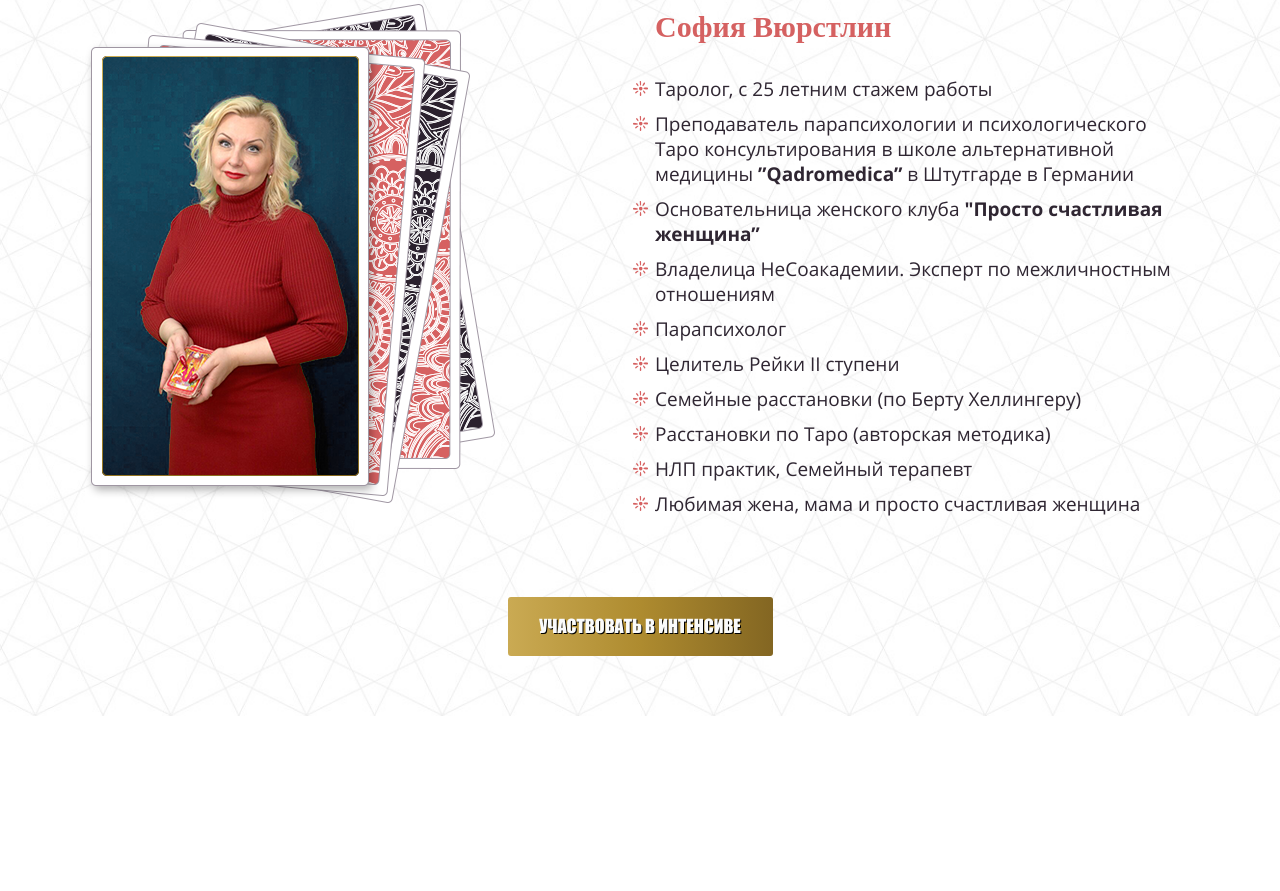
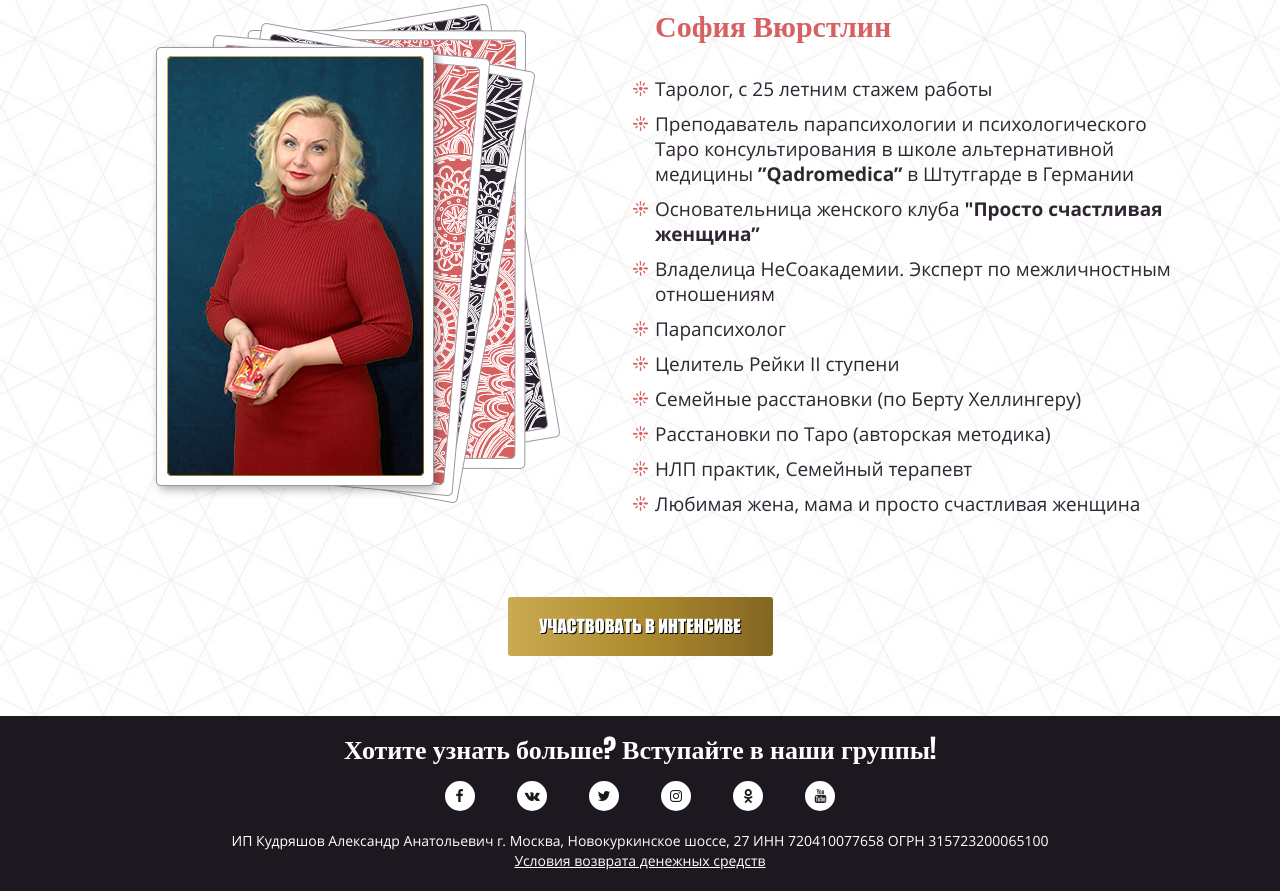
Before and after one commit to PavelRoR/tarot, a website: page index.pug in a window 1280 px wide. Shown: the part 3256-4147 px from the top of the page. Before the commit the page ends 3972 px from the top, so only its background shows below. Drawn offline with nearby package versions, Linux system fonts and the light colour scheme; files that its build step writes are made by us from their sources; a script that the page names is missing.

Commit message:
footer is done

```diff
--- a/pug/footer.pug
+++ b/pug/footer.pug
@@ -0,0 +1,25 @@
+footer#footer
+    .container
+        h5 Хотите узнать больше? Вступайте в наши группы!
+        .soc_buttons
+            .col-md-2
+                a(href="https://www.facebook.com/Mastervision1C/" target="_blank")
+                    i(class="fa fa-facebook" aria-hidden="true")
+            .col-md-2
+                a(href="http://vk.com/mv_ezoterika" target="_blank")
+                    i(class="fa fa-vk" aria-hidden="true")
+            .col-md-2
+                a(href="https://twitter.com/MastervisionEzo" target="_blank")
+                    i(class="fa fa-twitter" aria-hidden="true")
+            .col-md-2
+                a(href="https://www.instagram.com/mastervision1/" target="_blank")
+                    i(class="fa fa-instagram" aria-hidden="true")
+            .col-md-2
+                a(href="https://ok.ru/mv.ezoterika" target="_blank")
+                    i(class="fa fa-odnoklassniki" aria-hidden="true")
+            .col-md-2
+                a(href="https://www.youtube.com/channel/UCiJTdt19jRMRmYyCZac2Lvg/" target="_blank")
+                    i(class="fa fa-youtube" aria-hidden="true")
+            .clfix
+        p ИП Кудряшов Александр Анатольевич г. Москва, Новокуркинское шоссе, 27 ИНН 720410077658 ОГРН 315723200065100
+        a.conditions(href="") Условия возврата денежных средств
--- a/pug/fourth_screen.pug
+++ b/pug/fourth_screen.pug
@@ -5,7 +5,7 @@ section#fourth_screen
             img(src="img/sophia.png", alt="София")#sophia
         .col-md-6
             h3 София Вюрстлин
-            ul.about
+            ul#about
                 li Таролог, с 25 летним стажем работы
                 li Преподаватель парапсихологии и психологического Таро консультирования в школе альтернативной медицины
                     span ”Qadromedica”
--- a/pug/scripts.pug
+++ b/pug/scripts.pug
@@ -1,6 +1,7 @@
 // Скрипты
 link(rel="stylesheet", href="css/animate.css")
-script(src="https://ajax.googleapis.com/ajax/libs/jquery/3.2.1/jquery.min.js")
+script
+link(rel="stylesheet", href="//maxcdn.bootstrapcdn.com/font-awesome/4.7.0/css/font-awesome.min.css")(src="https://ajax.googleapis.com/ajax/libs/jquery/3.2.1/jquery.min.js")
 script(src="js/jquery-migrate.min.js")
 script(src="js/bootstrap.min.js")
 script(src="https://yastatic.net/browser-updater/v1/script.js")
--- /dev/null
+++ b/styl/parts/footer.styl
@@ -0,0 +1,28 @@
+#footer
+    background-color: #1d171f
+    padding: 20px 0
+    color:  white
+    text-align: center
+    font-family: 'OpenSansRegular'
+    h5
+        font-family: "impact"
+        font-size: 26px
+        line-height: 25px
+    p
+        font-size: 14px
+.conditions
+    color: white
+    text-decoration: underline
+.soc_buttons
+    max-width 38%
+    margin: 20px auto
+.fa
+    color #1d171f
+    background-color: white
+    padding: 8px
+    border-radius: 50%
+    width: 30px
+    transition: all .6s ease-out
+    &:hover
+        background-color: pink
+        transition: all .4s ease-in
--- a/styl/parts/fourth_screen.styl
+++ b/styl/parts/fourth_screen.styl
@@ -21,7 +21,11 @@
         font-size: 30px
         margin-bottom: 30px
         color pink
-.about
+#sophia
+    display: block;
+    max-width: 410px;
+    margin: 0 auto;
+#about
     list-style-image: url(../img/star.png)
     li
         font-family: 'OpenSansRegular';
--- a/styl/styles.styl
+++ b/styl/styles.styl
@@ -59,11 +59,13 @@ a
 
 /*! Первый экран  */
 @import 'parts/first_screen'
+/*! Шапка */
+@import 'parts/header'
 /*! Второй экран  */
 @import 'parts/second_screen'
 /*! Третий экран  */
 @import 'parts/third_screen'
 /*! Четвертый экран  */
 @import 'parts/fourth_screen'
-/*! Шапка */
-@import 'parts/header'
+/*! Подвал */
+@import 'parts/footer'
```
Also changed, not shown: css/styles.css, index.html.
